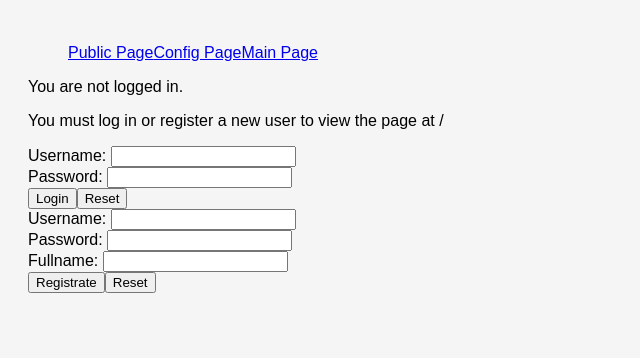
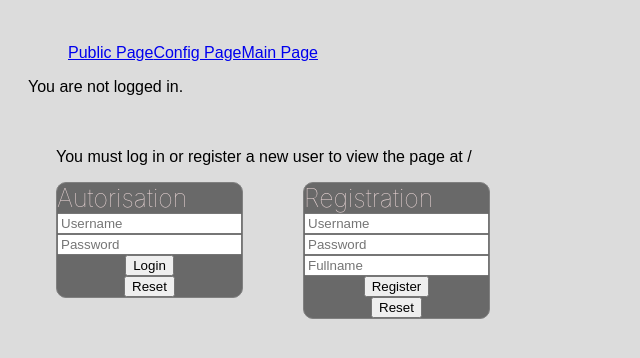
Before and after one commit to EgorVisual/webpack-frontend, a React app: page /login in a window 1280 px wide. Shown: the top 358 px of the page, without its empty margins (0-640 px from the left). Built offline with nearby package versions, Linux system fonts and the light colour scheme.

Commit message:
Update taskManager

```diff
--- a/src/pages/LoginPage.js
+++ b/src/pages/LoginPage.js
@@ -2,6 +2,7 @@ import React from 'react';
 import {useLocation} from "react-router";
 import {useNavigate} from "react-router-dom";
 import useAuth from "../hooks/auth";
+import "../static/styles/components_auth/login.scss";
 
 //TODO: здесь можно реализовать свою форму для login
 const LoginPage = () => {
@@ -46,26 +47,30 @@ const LoginPage = () => {
     }
 
     return (
-        <div>
+        <body>
             <p>You must log in or register a new user to view the page at {from}</p>
+            <div>
             <form onSubmit={handleSubmit}>
                 <label>
-                    <div>Username: <input name="username" type="text"/></div>
-                    <div>Password: <input name="password" type="text"/></div>
+                    <h1 className="auth">Autorisation</h1>
+                    <div><input type="text" name="username" placeholder="Username"/></div>
+                    <div><input type="text" name="password" placeholder="Password"/></div>
                 </label>{" "}
                 <button type="submit">Login</button>
                 <button type="reset">Reset</button>
             </form>
             <form onSubmit={registrate}>
                 <label>
-                    <div>Username: <input name="username" type="text"/></div>
-                    <div>Password: <input name="password" type="text"/></div>
-                    <div>Fullname: <input name="fullname" type="text"/></div>
+                    <h1 className="auth">Registration</h1>
+                    <div><input type="text" name="username" placeholder="Username"/></div>
+                    <div><input type="text" name="password" placeholder="Password"/></div>
+                    <div><input type="text" name="fullname" placeholder="Fullname"/></div>
                 </label>{" "}
-                <button type="submit">Registrate</button>
+                <button type="submit">Register</button>
                 <button type="reset">Reset</button>
             </form>
-        </div>
+            </div>
+        </body>
     );
 };
 
--- /dev/null
+++ b/src/static/styles/components_auth/login.scss
@@ -0,0 +1,39 @@
+body{
+    font-family:Sans-serif;
+    background: #DCDCDC;
+    justify-content:center;
+    align-items: center;
+}
+
+form {
+ /* Float both forms to the left */
+  float: left;
+  margin-right: 60px;
+  display: flex;
+  justify-content: center;
+  align-items: center;
+  flex-direction: column;
+ /* borders added for visibility. Just remove them */
+  border: 1px solid grey;
+  border-radius: 10px;
+  background: #696969;
+  align: center;
+}
+/* Give an id to the <p> which follows the second form and clear: both */
+p#submit {
+  clear: both;
+}
+
+.form2 {
+  display: flex;
+  justify-content: center;
+  align-items: center;
+  flex-direction: column;
+}
+
+h1{
+    positon: absolute;
+    font-weight: 20;
+    font-size: 25px;
+    margin-top: 0px;
+}
```
